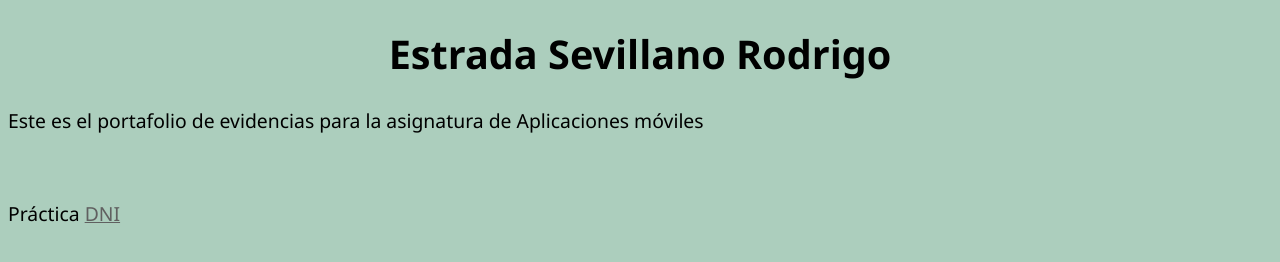
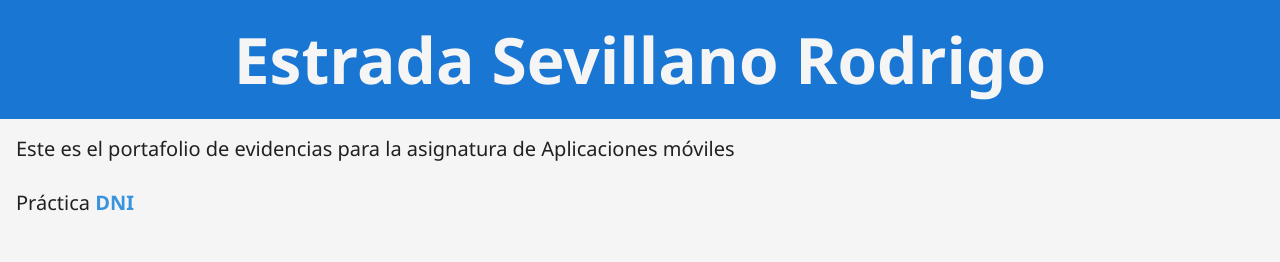
Before and after one commit to Rod138/5IV8_EstradaSevillanoRodrigo_AM, a plain HTML site: page index.html in a window 1280 px wide. Drawn offline with Linux system fonts and the light colour scheme; files that its build step writes are made by us from their sources.

Commit message:
Modificar estilo del index

```diff
--- a/HTML/css/indexstyle.css
+++ b/HTML/css/indexstyle.css
@@ -1,16 +1,42 @@
 *{
-    background-color: #accebd;
-    font-size: 1.1rem;
+    margin: 0;
+}
+header{
+    background-color: #1976D2;
+    color: #F5F5F5;
+    text-align: center;
+    font-size: 2rem;
+    padding: 1rem;
+}
+body{
+    background-color: #F5F5F5;
+    color: #212121;
+    font-size: 1.25rem;
     font-family: 'Segoe UI', Tahoma, Geneva, Verdana, sans-serif;
 }
-body h1{
-    text-align: center;
-    font-size: 2.25rem;
-}
 a{
-    color: rgb(96, 96, 96);
+    color: #3993DD;
+    font-weight: 600;
+    text-decoration: none;
 }
 a:hover{
-    color: rgb(48, 48, 48);
-    font-weight: bold;
+    font-weight: 700;
+    color: #683ECC;
+    text-decoration: underline;
 }
+.container-main{
+    padding: 1rem;
+}
+footer{
+    background-color: #3993DD;
+    color: #F5F5F5;
+    text-align: center;
+    font-size: larger;
+    font-weight: 600;
+}
+footer img{
+    width: 4rem;
+}
+.container-main h1{
+    text-align: center;
+}
--- a/index.html
+++ b/index.html
@@ -4,12 +4,17 @@
     <meta charset="UTF-8">
     <meta name="viewport" content="width=device-width, initial-scale=1.0">
     <title>Enlaces a prácticas</title>
-    <link rel="stylesheet" href="./css/indexstyle.css">
+    <link rel="stylesheet" href="./HTML/css/indexstyle.css">
 </head>
 <body>
-    <header><h1>Estrada Sevillano Rodrigo</h1></header>
-    <p>Este es el portafolio de evidencias para la asignatura de Aplicaciones móviles</p>
-    <br>
-    <p>Práctica <a href="./DNI/dni.html">DNI</a></p>
+    <header>
+        <h1>Estrada Sevillano Rodrigo</h1>
+    </header>
+    <div class="container-main">
+        <p>Este es el portafolio de evidencias para la asignatura de Aplicaciones móviles</p>
+        <br>
+        <p>Práctica <a href="./HTML/DNI/dni.html">DNI</a></p>
+    </div>
 </body>
+
 </html>
```
